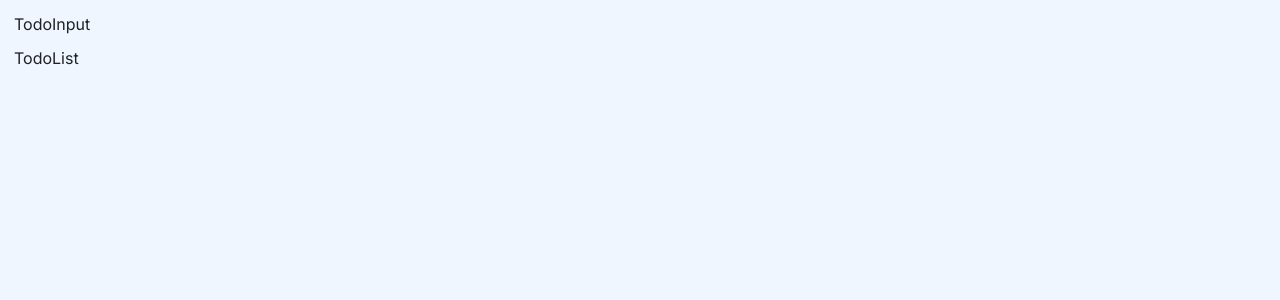
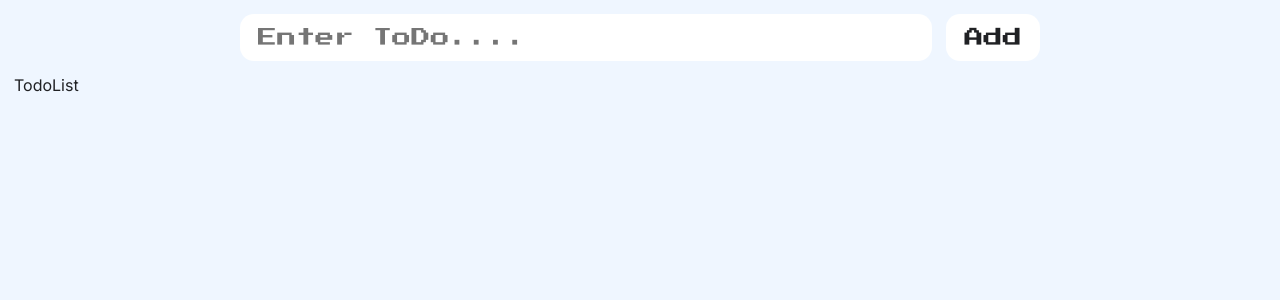
Before and after one commit to siraajul/todospark, a React (Vite) app: page / in a window 1280 px wide. Shown: the top 300 px of the page. Built offline with nearby package versions, Linux system fonts and the light colour scheme.

Commit message:
Create Input Place Holder

```diff
--- a/src/components/TodoInput.jsx
+++ b/src/components/TodoInput.jsx
@@ -1,5 +1,10 @@
 import React from "react";
 
 export default function TodoInput() {
-  return <div>TodoInput</div>;
+  return (
+    <header>
+      <input placeholder="Enter ToDo...." />
+      <button>Add</button>
+    </header>
+  );
 }
```
